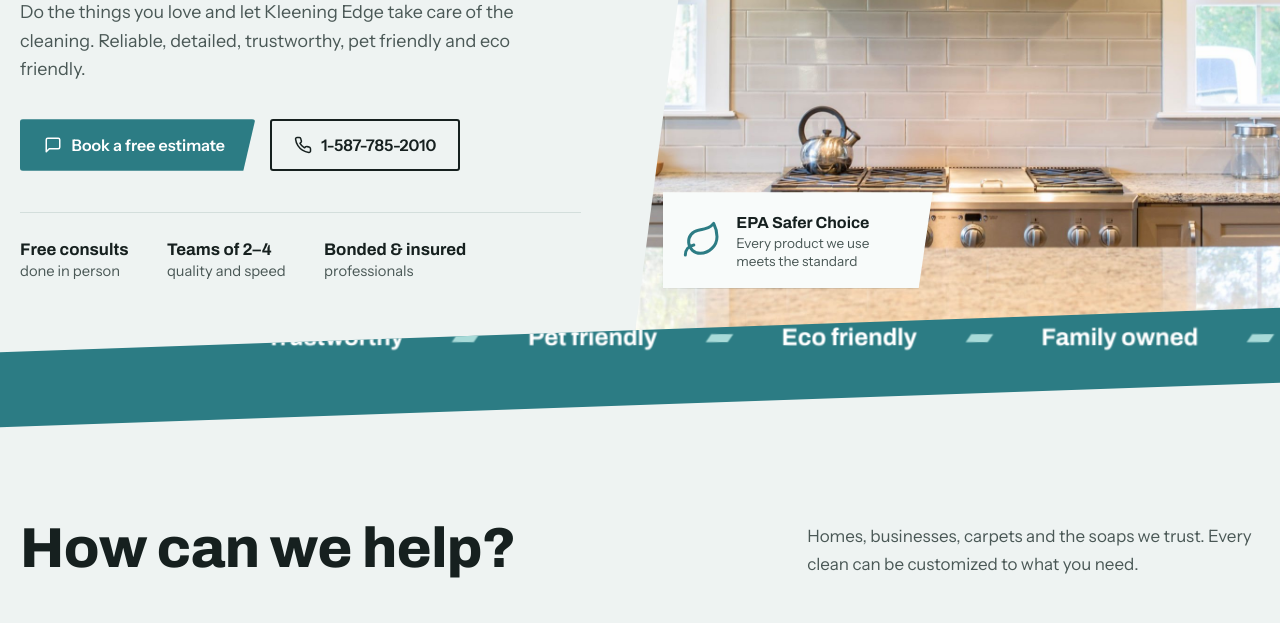
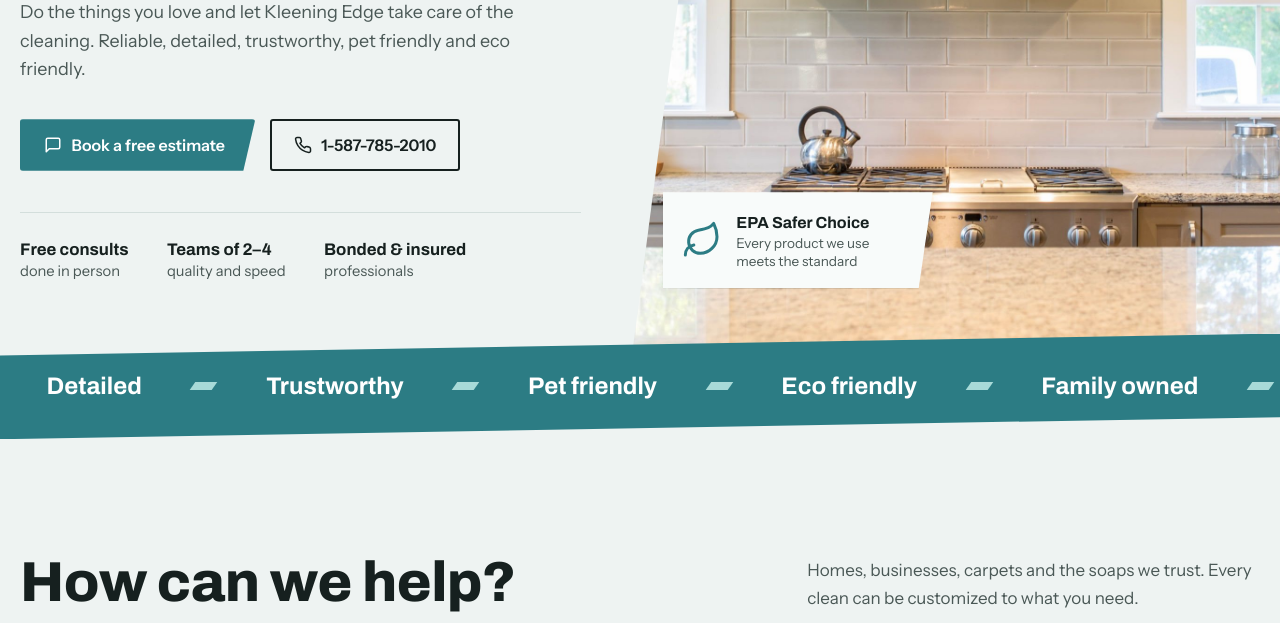
Before and after one commit to dallaswebagency/kleeningedge, a plain HTML site: page index.html in a window 1280 px wide. Shown: the part 413-1036 px from the top of the page. Drawn offline with Linux system fonts and the light colour scheme.

Commit message:
Fix hidden value ribbon text below hero

```diff
--- a/index.html
+++ b/index.html
@@ -100,11 +100,11 @@ header.nav .wrap{display:flex;align-items:center;justify-content:space-between;g
 .stamp span{font-size:.85rem;color:var(--ink-2);line-height:1.3;display:block}
 
 /* value ribbon */
-.ribbon{background:var(--glacier);color:#fff;transform:skewY(-2deg);margin-top:-1.6rem;position:relative;z-index:2;overflow:hidden}
-.ribbon-track{display:flex;width:max-content;animation:slide 38s linear infinite;transform:skewY(2deg);padding:1.15rem 0}
+.ribbon{background:var(--glacier);color:#fff;position:relative;z-index:3;overflow:hidden;clip-path:polygon(0 22px,100% 0,100% calc(100% - 22px),0 100%);margin-top:-22px;padding:2.1rem 0}
+.ribbon-track{display:flex;width:max-content;animation:slide 38s linear infinite}
 .ribbon span{font-family:var(--wide);font-stretch:125%;font-weight:700;font-size:clamp(1.1rem,2vw,1.5rem);padding:0 1.6rem;display:flex;align-items:center;gap:3.2rem;white-space:nowrap}
 .ribbon span::after{content:"";width:22px;height:8px;background:var(--melt);transform:skewX(-35deg);display:block}
-@keyframes slide{to{transform:skewY(2deg) translateX(-50%)}}
+@keyframes slide{to{transform:translateX(-50%)}}
 
 /* services */
 .services{padding:clamp(5rem,9vw,8rem) 0 clamp(4rem,7vw,6rem)}
```
